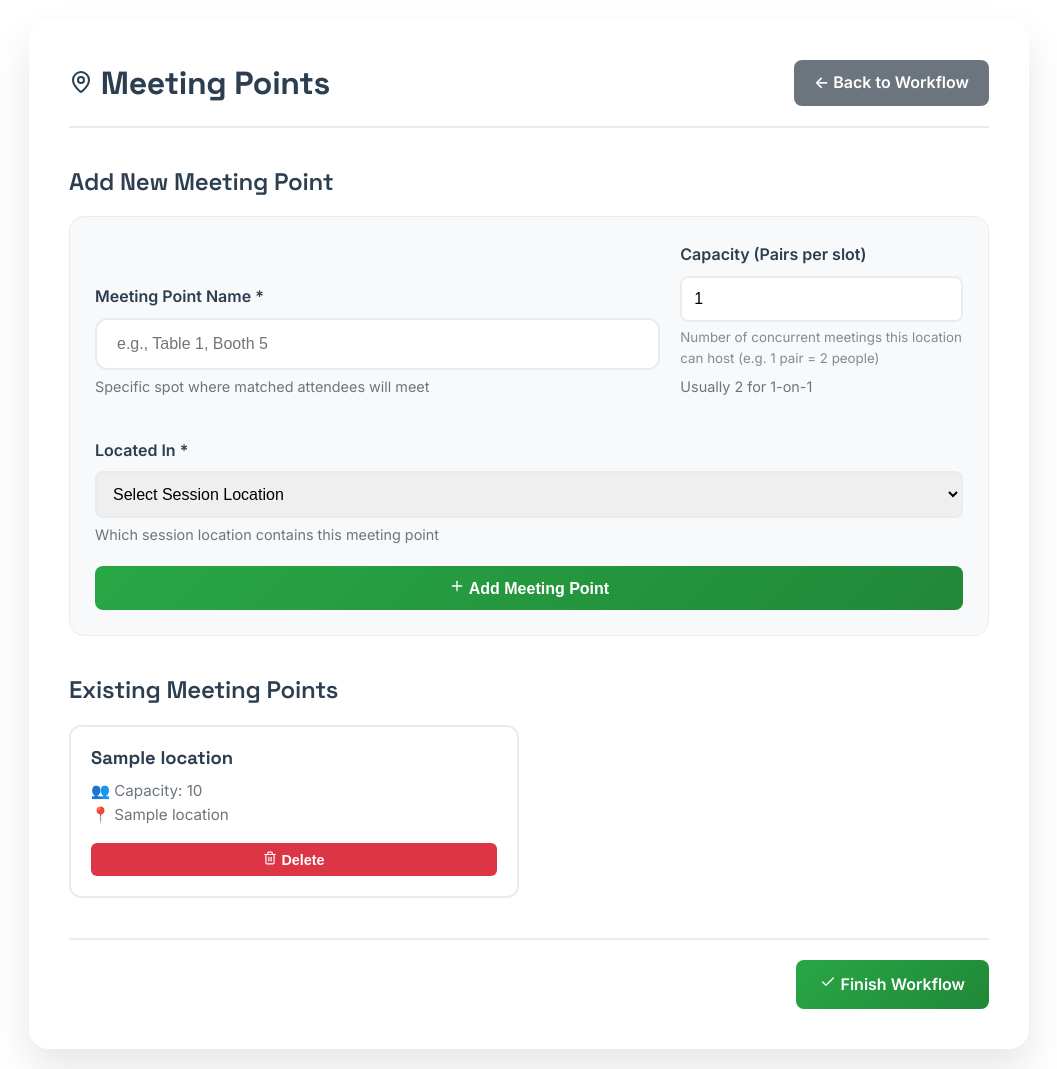
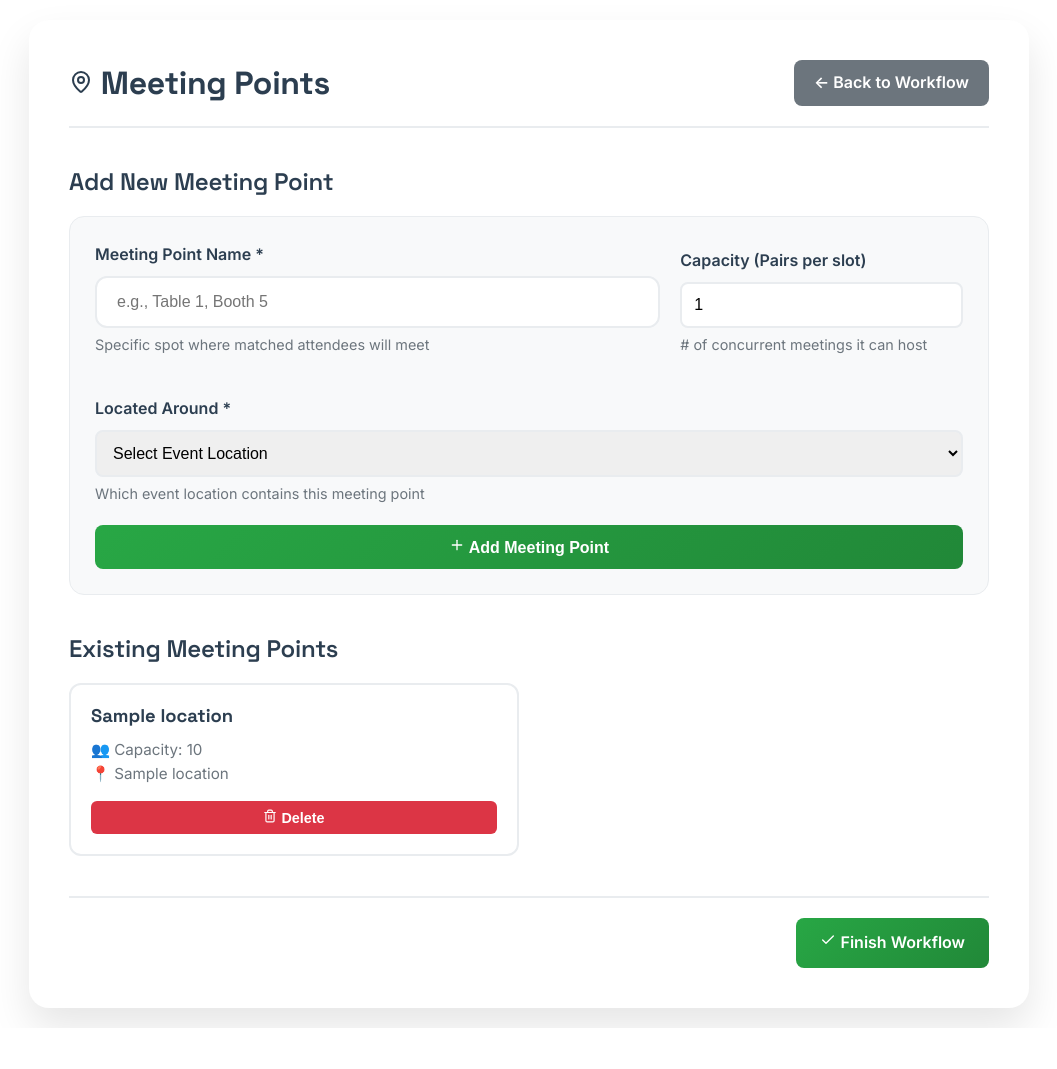
Before and after one commit to Kyrie21323/Capstone, a Flask app: page /event/1/meeting-points in a window 1280 px wide. Shown: the whole page, without its empty margins (111-1168 px from the left). After the commit the page ends 1028 px from the top, so only its background shows below. Run offline with Flask 3, Linux system fonts and the light colour scheme; a user stored in the database is signed in; tables that the repository leaves empty hold one stand-in row (values such as "Sample post").

Commit message:
Rename 'Session Location' to 'Event Location' in UI
Updated terminology across templates and flash messages to use 'Event Location' instead of 'Session Location' for clarity. Also changed MeetingPoint capacity default from 2 to 1 in models.py and improved form layout in dashboard.html.

```diff
--- a/src/models.py
+++ b/src/models.py
@@ -175,7 +175,7 @@ class MeetingPoint(db.Model):
     event_id = db.Column(db.Integer, db.ForeignKey('event.id'), nullable=False)
     session_location_id = db.Column(db.Integer, db.ForeignKey('session_location.id'), nullable=True)
     name = db.Column(db.String(100), nullable=False)  # e.g., "Hall 1 Table 11"
-    capacity = db.Column(db.Integer, default=2)  # Usually 2 for 1-on-1
+    capacity = db.Column(db.Integer, default=1)  # Number of concurrent meetings (pairs)
 
     # Relationships
     event = db.relationship('Event', backref='meeting_points')
--- a/src/routes/scheduling.py
+++ b/src/routes/scheduling.py
@@ -31,7 +31,7 @@ def manage_event_locations(event_id):
                 )
                 db.session.add(session_location)
                 db.session.commit()
-                flash(f'Session location "{name}" added successfully!', 'success')
+                flash(f'Event location "{name}" added successfully!', 'success')
             else:
                flash('Location name is required.', 'error')
 
@@ -48,7 +48,7 @@ def manage_event_locations(event_id):
                 else:
                     db.session.delete(session_location)
                     db.session.commit()
-                    flash(f'Session location "{session_location.name}" deleted successfully!', 'success')
+                    flash(f'Event location "{session_location.name}" deleted successfully!', 'success')
 
     session_locations = SessionLocation.query.filter_by(event_id=event_id).all()
     return render_template('admin/manage_session_locations.html', event=event, session_locations=session_locations)
--- a/src/templates/admin/event_sessions_workflow.html
+++ b/src/templates/admin/event_sessions_workflow.html
@@ -264,7 +264,7 @@
                         <div>
                             <div class="step-title">Add Meeting Points</div>
                             <div class="step-description">
-                                Create specific meeting spots within your session locations (e.g., "Table 1", "Booth
+                                Create specific meeting spots within your event locations (e.g., "Table 1", "Booth
                                 5"). When attendees match, they'll be automatically assigned to available meeting points
                                 for their 15-minute chat.
                             </div>
--- a/src/templates/admin/manage_session_locations.html
+++ b/src/templates/admin/manage_session_locations.html
@@ -205,7 +205,7 @@
 
     <!-- Add New Location Form -->
     <div class="section">
-        <h2 style="margin-bottom: 20px; color: #2c3e50;">Add New Session Location</h2>
+        <h2 style="margin-bottom: 20px; color: #2c3e50;">Add New Event Location</h2>
         <div class="form-card">
             <form method="POST">
                 <input type="hidden" name="action" value="add">
@@ -224,7 +224,7 @@
                 </div>
 
                 <button type="submit" class="submit-btn"><i data-lucide="plus" style="width: 16px; height: 16px;"></i>
-                    Add Session Location</button>
+                    Add Event Location</button>
             </form>
         </div>
     </div>
--- a/src/templates/manage_locations.html
+++ b/src/templates/manage_locations.html
@@ -242,22 +242,19 @@
                     <div class="form-group">
                         <label for="capacity">Capacity (Pairs per slot)</label>
                         <input type="number" id="capacity" name="capacity" value="1" min="1" required>
-                        <small style="color: #7f8c8d; display: block; margin-top: 5px;">Number of concurrent meetings
-                            this
-                            location can host (e.g. 1 pair = 2 people)</small>
-                        <div class="helper-text">Usually 2 for 1-on-1</div>
+                        <div class="helper-text"># of concurrent meetings it can host</div>
                     </div>
                 </div>
 
                 <div class="form-group">
-                    <label for="session_location_id">Located In *</label>
+                    <label for="session_location_id">Located Around *</label>
                     <select id="session_location_id" name="session_location_id" required>
-                        <option value="">Select Session Location</option>
+                        <option value="">Select Event Location</option>
                         {% for location in session_locations %}
                         <option value="{{ location.id }}">{{ location.name }}</option>
                         {% endfor %}
                     </select>
-                    <div class="helper-text">Which session location contains this meeting point</div>
+                    <div class="helper-text">Which event location contains this meeting point</div>
                 </div>
 
                 <button type="submit" class="submit-btn"><i data-lucide="plus" style="width: 16px; height: 16px;"></i>
--- a/src/templates/manage_sessions.html
+++ b/src/templates/manage_sessions.html
@@ -322,7 +322,7 @@
                     </div>
 
                     <div class="form-group">
-                        <label for="session_location_id">Session Location *</label>
+                        <label for="session_location_id">Event Location *</label>
                         <select id="session_location_id" name="session_location_id" required>
                             <option value="">Select Location</option>
                             {% for location in session_locations %}
```
Also changed, not shown: src/templates/dashboard.html (+5 -7 lines).
